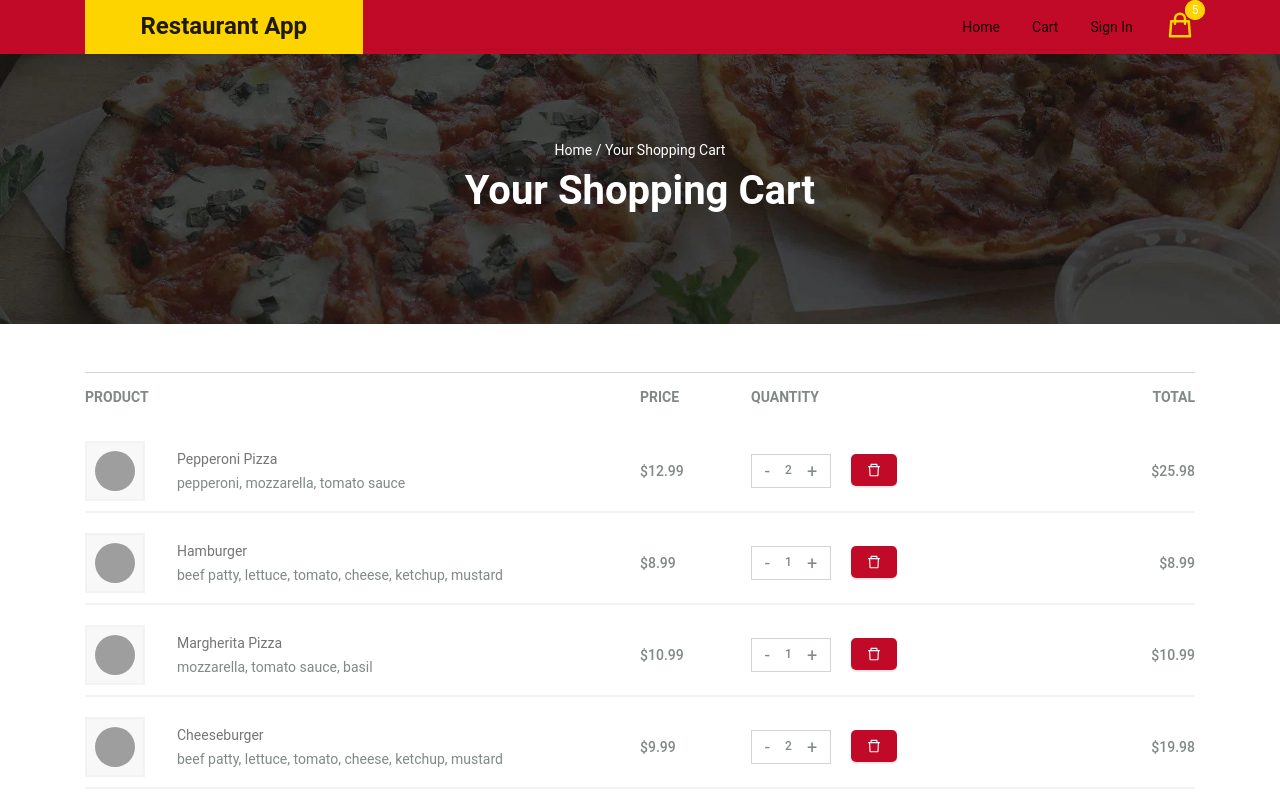
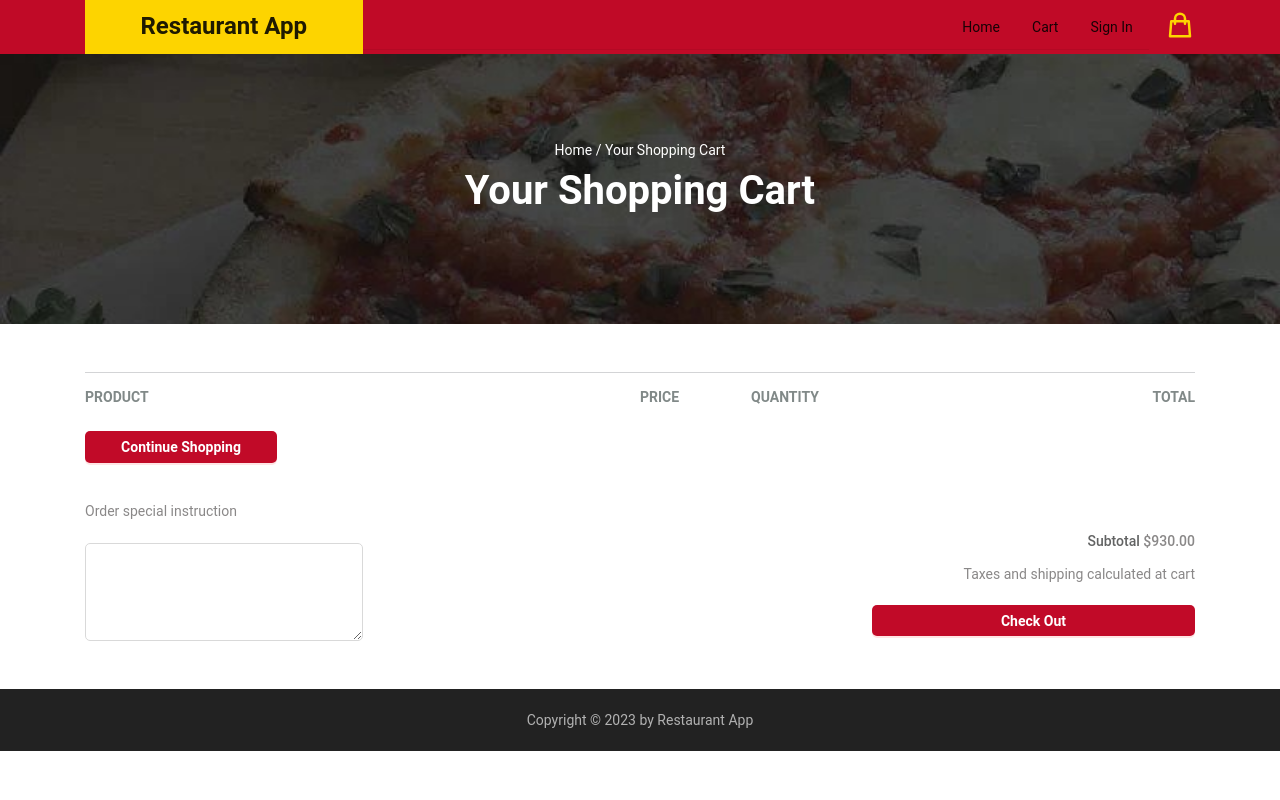
Before and after one commit to fuzail-afsar/restaurant-app, a React (Create React App) app: page /cart in a window 1280 px wide. Shown: the top 800 px of the page. Built offline with nearby package versions, Linux system fonts and the light colour scheme; grey boxes are pictures that could not be loaded.

Commit message:
products and add to cart functionality added

```diff
--- a/src/components/common/header/Header.js
+++ b/src/components/common/header/Header.js
@@ -3,6 +3,7 @@ import { Col, Row, theme, Typography, Menu, Badge } from "antd";
 import { Link, useNavigate } from "react-router-dom";
 import { HiOutlineShoppingBag } from "react-icons/hi";
 import "./Header.css";
+import { useSelector } from "react-redux";
 
 const headerMenu = [
   { label: "Home", key: "" },
@@ -12,6 +13,7 @@ const headerMenu = [
 const Header = () => {
   const { token } = theme.useToken();
   const navigate = useNavigate();
+  const cart = useSelector((state) => state.cart);
   return (
     <header style={{ background: token.colorPrimary }}>
       <Container>
@@ -46,7 +48,7 @@ const Header = () => {
             <Badge
               color={token.colorSuccess}
               style={{ borderColor: token.colorSuccess }}
-              count={5}
+              count={cart.length}
             >
               <HiOutlineShoppingBag
                 style={{ color: token.colorSuccess }}
--- a/src/components/pages/cart/Cart.js
+++ b/src/components/pages/cart/Cart.js
@@ -7,64 +7,84 @@ import "./Cart.css";
 import { InnerPageBanner } from "../../common/banner/inner-page-banner/InnerPageBanner";
 import { useNavigate } from "react-router";
 import Container from "../../common/container/Container";
+import { useDispatch, useSelector } from "react-redux";
+import {
+  deleteItem,
+  setItemQuantity,
+} from "../../../store/reducers/cartReducer";
 
-const PRODUCTS = [
-  {
-    id: 1,
-    title: "Pepperoni Pizza",
-    toppings: "pepperoni, mozzarella, tomato sauce",
-    price: 12.99,
-    quantity: 2,
-    totalPrice: 25.98,
-    imageUrl:
-      "https://images.unsplash.com/photo-1628840042765-356cda07504e?ixlib=rb-4.0.3&ixid=MnwxMjA3fDB8MHxzZWFyY2h8Mnx8UGVwcGVyb25pJTIwUGl6emF8ZW58MHx8MHx8&auto=format&fit=crop&w=500&q=60",
-  },
-  {
-    id: 2,
-    title: "Hamburger",
-    toppings: "beef patty, lettuce, tomato, cheese, ketchup, mustard",
-    price: 8.99,
-    quantity: 1,
-    totalPrice: 8.99,
-    imageUrl:
-      "https://images.unsplash.com/photo-1568901346375-23c9450c58cd?ixlib=rb-4.0.3&ixid=MnwxMjA3fDB8MHxzZWFyY2h8NHx8SGFtYnVyZ2VyfGVufDB8fDB8fA%3D%3D&auto=format&fit=crop&w=500&q=60",
-  },
-  {
-    id: 3,
-    title: "Margherita Pizza",
-    toppings: "mozzarella, tomato sauce, basil",
-    price: 10.99,
-    quantity: 1,
-    totalPrice: 10.99,
-    imageUrl:
-      "https://images.unsplash.com/photo-1564936281291-294551497d81?ixlib=rb-4.0.3&ixid=MnwxMjA3fDB8MHxzZWFyY2h8NXx8TWFyZ2hlcml0YSUyMFBpenphfGVufDB8fDB8fA%3D%3D&auto=format&fit=crop&w=500&q=60",
-  },
-  {
-    id: 4,
-    title: "Cheeseburger",
-    toppings: "beef patty, lettuce, tomato, cheese, ketchup, mustard",
-    price: 9.99,
-    quantity: 2,
-    totalPrice: 19.98,
-    imageUrl:
-      "https://images.unsplash.com/photo-1568901346375-23c9450c58cd?ixlib=rb-4.0.3&ixid=MnwxMjA3fDB8MHxzZWFyY2h8NXx8Y2hlZXNlYnVyZ2VyfGVufDB8fDB8fA%3D%3D&auto=format&fit=crop&w=500&q=60",
-  },
-  {
-    id: 5,
-    title: "Spaghetti Bolognese",
-    toppings: "spaghetti, beef bolognese sauce, parmesan cheese",
-    price: 14.99,
-    quantity: 1,
-    totalPrice: 14.99,
-    imageUrl:
-      "https://images.unsplash.com/photo-1622973536968-3ead9e780960?ixlib=rb-4.0.3&ixid=MnwxMjA3fDB8MHxzZWFyY2h8M3x8U3BhZ2hldHRpJTIwQm9sb2duZXNlfGVufDB8fDB8fA%3D%3D&auto=format&fit=crop&w=500&q=60",
-  },
-];
+// const PRODUCTS = [
+//   {
+//     id: 1,
+//     title: "Pepperoni Pizza",
+//     toppings: "pepperoni, mozzarella, tomato sauce",
+//     price: 12.99,
+//     quantity: 2,
+//     totalPrice: 25.98,
+//     imageUrl:
+//       "https://images.unsplash.com/photo-1628840042765-356cda07504e?ixlib=rb-4.0.3&ixid=MnwxMjA3fDB8MHxzZWFyY2h8Mnx8UGVwcGVyb25pJTIwUGl6emF8ZW58MHx8MHx8&auto=format&fit=crop&w=500&q=60",
+//   },
+//   {
+//     id: 2,
+//     title: "Hamburger",
+//     toppings: "beef patty, lettuce, tomato, cheese, ketchup, mustard",
+//     price: 8.99,
+//     quantity: 1,
+//     totalPrice: 8.99,
+//     imageUrl:
+//       "https://images.unsplash.com/photo-1568901346375-23c9450c58cd?ixlib=rb-4.0.3&ixid=MnwxMjA3fDB8MHxzZWFyY2h8NHx8SGFtYnVyZ2VyfGVufDB8fDB8fA%3D%3D&auto=format&fit=crop&w=500&q=60",
+//   },
+//   {
+//     id: 3,
+//     title: "Margherita Pizza",
+//     toppings: "mozzarella, tomato sauce, basil",
+//     price: 10.99,
+//     quantity: 1,
+//     totalPrice: 10.99,
+//     imageUrl:
+//       "https://images.unsplash.com/photo-1564936281291-294551497d81?ixlib=rb-4.0.3&ixid=MnwxMjA3fDB8MHxzZWFyY2h8NXx8TWFyZ2hlcml0YSUyMFBpenphfGVufDB8fDB8fA%3D%3D&auto=format&fit=crop&w=500&q=60",
+//   },
+//   {
+//     id: 4,
+//     title: "Cheeseburger",
+//     toppings: "beef patty, lettuce, tomato, cheese, ketchup, mustard",
+//     price: 9.99,
+//     quantity: 2,
+//     totalPrice: 19.98,
+//     imageUrl:
+//       "https://images.unsplash.com/photo-1568901346375-23c9450c58cd?ixlib=rb-4.0.3&ixid=MnwxMjA3fDB8MHxzZWFyY2h8NXx8Y2hlZXNlYnVyZ2VyfGVufDB8fDB8fA%3D%3D&auto=format&fit=crop&w=500&q=60",
+//   },
+//   {
+//     id: 5,
+//     title: "Spaghetti Bolognese",
+//     toppings: "spaghetti, beef bolognese sauce, parmesan cheese",
+//     price: 14.99,
+//     quantity: 1,
+//     totalPrice: 14.99,
+//     imageUrl:
+//       "https://images.unsplash.com/photo-1622973536968-3ead9e780960?ixlib=rb-4.0.3&ixid=MnwxMjA3fDB8MHxzZWFyY2h8M3x8U3BhZ2hldHRpJTIwQm9sb2duZXNlfGVufDB8fDB8fA%3D%3D&auto=format&fit=crop&w=500&q=60",
+//   },
+// ];
 
 const Cart = () => {
   const navigate = useNavigate();
+  const cart = useSelector((state) => state.cart);
+  const dispatch = useDispatch();
+
   const checkoutClickHandler = () => navigate("/checkout");
   const continueShoppingClickHandler = () => navigate("/");
+
+  const cartItemMinusClickHandler = (id) => {
+    dispatch(setItemQuantity({ id, mode: "remove" }));
+  };
+
+  const cartItemPlusClickHandler = (id) => {
+    dispatch(setItemQuantity({ id, mode: "add" }));
+  };
+
+  const deleteItemClickHandler = (id) => {
+    dispatch(deleteItem(id));
+  };
 
   return (
     <>
@@ -76,9 +96,23 @@ const Cart = () => {
               <TitleBar />
 
               <div className="products">
-                {PRODUCTS.map((product) => (
-                  <Product {...product} key={product.id} />
-                ))}
+                {cart.map(
+                  ({ id, title, description, thumbnail, price, quantity }) => (
+                    <Product
+                      key={id}
+                      id={id}
+                      title={title}
+                      toppings={description}
+                      price={price}
+                      quantity={quantity}
+                      totalPrice={price}
+                      imageUrl={thumbnail}
+                      onItemMinusClick={cartItemMinusClickHandler}
+                      onItemPlusClick={cartItemPlusClickHandler}
+                      onDeleteItemClick={deleteItemClickHandler}
+                    />
+                  )
+                )}
               </div>
 
               <div className="actions">
--- a/src/components/pages/cart/Product.js
+++ b/src/components/pages/cart/Product.js
@@ -9,8 +9,10 @@ const Product = ({
   toppings,
   price,
   quantity,
-  totalPrice,
   imageUrl,
+  onItemMinusClick,
+  onItemPlusClick,
+  onDeleteItemClick,
 }) => {
   return (
     <div className="product">
@@ -29,17 +31,21 @@ const Product = ({
 
       <div className="product__quantity">
         <div className="product__quantity__actions">
-          <button>-</button>
+          <button onClick={() => onItemMinusClick(id)}>-</button>
           {quantity}
-          <button>+</button>
+          <button onClick={() => onItemPlusClick(id)}>+</button>
         </div>
 
-        <Button type="primary" className="delete-btn">
+        <Button
+          type="primary"
+          onClick={() => onDeleteItemClick(id)}
+          className="delete-btn"
+        >
           <DeleteOutlined />
         </Button>
       </div>
 
-      <div className="product__total-price">${totalPrice}</div>
+      <div className="product__total-price">${quantity * price}</div>
     </div>
   );
 };
--- a/src/components/pages/home/ProductGrid/ProductCard.jsx
+++ /dev/null
@@ -1,37 +0,0 @@
-import { Card, Rate, theme, Typography } from "antd";
-import Meta from "antd/es/card/Meta";
-import React from "react";
-
-const ProductCard = ({ title, imageUrl, price, toppings, unit = "$" }) => {
-  const { Text } = Typography;
-  const { token } = theme.useToken();
-  return (
-    <Card
-      bordered={false}
-      bodyStyle={{
-        paddingLeft: 0,
-        paddingRight: 0,
-        boxShadow: "none",
-      }}
-      style={{
-        boxShadow: "none",
-      }}
-      cover={
-        <img
-          style={{ height: 270, objectFit: "cover" }}
-          alt={title}
-          src={imageUrl}
-        />
-      }
-    >
-      <Rate style={{ fontSize: 13 }} />
-      <Meta title={title} description={toppings} />
-      <Text style={{ color: token.colorPrimary, fontWeight: "bold" }}>
-        {unit}
-        {price}
-      </Text>
-    </Card>
-  );
-};
-
-export default ProductCard;
--- /dev/null
+++ b/src/components/pages/home/ProductGrid/ProductCard/ProductCard.css
@@ -0,0 +1,37 @@
+.product-card-item {
+  box-shadow: none !important;
+}
+.product-card-item .ant-card-body {
+  padding-left: 0;
+  padding-right: 0;
+  box-shadow: none;
+  min-height: 250px;
+  display: flex;
+  flex-direction: column;
+  justify-content: space-between;
+}
+
+.product-card-item .ant-card-body:before,
+.product-card-item .ant-card-body:after {
+  display: none;
+}
+
+.product-card-item img {
+  height: 270px;
+  object-fit: cover;
+}
+
+.product-card-item .ant-card-body .ant-rate {
+  font-size: 13px;
+  margin-bottom: 5px;
+}
+
+.product-card-item .ant-card-body .action {
+  display: flex;
+  justify-content: space-between;
+  align-items: center;
+}
+
+.product-card-item .ant-card-body .action span {
+  font-weight: bold;
+}
--- /dev/null
+++ b/src/components/pages/home/ProductGrid/ProductCard/ProductCard.jsx
@@ -0,0 +1,42 @@
+import Meta from "antd/es/card/Meta";
+import { Button, Card, Rate, theme, Typography } from "antd";
+import "./ProductCard.css";
+
+const ProductCard = ({
+  id,
+  title,
+  imageUrl,
+  price,
+  toppings,
+  rate,
+  unit = "$",
+  loading,
+  onAddToCartClick,
+}) => {
+  const { Text } = Typography;
+  const { token } = theme.useToken();
+  return (
+    <Card
+      className="product-card-item"
+      bordered={false}
+      cover={<img alt={title} src={imageUrl} />}
+      loading={loading}
+    >
+      <div>
+        <Rate disabled defaultValue={rate} />
+        <Meta title={title} description={toppings} />
+      </div>
+      <div className="action">
+        <Button type="primary" onClick={() => onAddToCartClick(id)}>
+          Add to cart
+        </Button>
+        <Text style={{ color: token.colorPrimary }}>
+          {unit}
+          {price}
+        </Text>
+      </div>
+    </Card>
+  );
+};
+
+export default ProductCard;
--- a/src/components/pages/home/ProductGrid/ProductGrid.jsx
+++ b/src/components/pages/home/ProductGrid/ProductGrid.jsx
@@ -1,78 +1,81 @@
 import "./ProductGrid.css";
-import { Col, Row, Typography } from "antd";
+import { Col, Result, Row, Spin, Typography } from "antd";
 import Container from "../../../common/container/Container";
-import ProductCard from "./ProductCard";
-
-const PRODUCTS = [
-  {
-    id: 1,
-    title: "Pepperoni Pizza",
-    toppings: "pepperoni, mozzarella, tomato sauce",
-    price: 12.99,
-    quantity: 2,
-    totalPrice: 25.98,
-    imageUrl:
-      "https://images.unsplash.com/photo-1628840042765-356cda07504e?ixlib=rb-4.0.3&ixid=MnwxMjA3fDB8MHxzZWFyY2h8Mnx8UGVwcGVyb25pJTIwUGl6emF8ZW58MHx8MHx8&auto=format&fit=crop&w=500&q=60",
-  },
-  {
-    id: 2,
-    title: "Hamburger",
-    toppings: "beef patty, lettuce, tomato, cheese, ketchup, mustard",
-    price: 8.99,
-    quantity: 1,
-    totalPrice: 8.99,
-    imageUrl:
-      "https://images.unsplash.com/photo-1568901346375-23c9450c58cd?ixlib=rb-4.0.3&ixid=MnwxMjA3fDB8MHxzZWFyY2h8NHx8SGFtYnVyZ2VyfGVufDB8fDB8fA%3D%3D&auto=format&fit=crop&w=500&q=60",
-  },
-  {
-    id: 3,
-    title: "Margherita Pizza",
-    toppings: "mozzarella, tomato sauce, basil",
-    price: 10.99,
-    quantity: 1,
-    totalPrice: 10.99,
-    imageUrl:
-      "https://images.unsplash.com/photo-1564936281291-294551497d81?ixlib=rb-4.0.3&ixid=MnwxMjA3fDB8MHxzZWFyY2h8NXx8TWFyZ2hlcml0YSUyMFBpenphfGVufDB8fDB8fA%3D%3D&auto=format&fit=crop&w=500&q=60",
-  },
-  {
-    id: 4,
-    title: "Cheeseburger",
-    toppings: "beef patty, lettuce, tomato, cheese, ketchup, mustard",
-    price: 9.99,
-    quantity: 2,
-    totalPrice: 19.98,
-    imageUrl:
-      "https://images.unsplash.com/photo-1568901346375-23c9450c58cd?ixlib=rb-4.0.3&ixid=MnwxMjA3fDB8MHxzZWFyY2h8NXx8Y2hlZXNlYnVyZ2VyfGVufDB8fDB8fA%3D%3D&auto=format&fit=crop&w=500&q=60",
-  },
-  {
-    id: 5,
-    title: "Spaghetti Bolognese",
-    toppings: "spaghetti, beef bolognese sauce, parmesan cheese",
-    price: 14.99,
-    quantity: 1,
-    totalPrice: 14.99,
-    imageUrl:
-      "https://images.unsplash.com/photo-1622973536968-3ead9e780960?ixlib=rb-4.0.3&ixid=MnwxMjA3fDB8MHxzZWFyY2h8M3x8U3BhZ2hldHRpJTIwQm9sb2duZXNlfGVufDB8fDB8fA%3D%3D&auto=format&fit=crop&w=500&q=60",
-  },
-];
+import ProductCard from "./ProductCard/ProductCard";
+import { useEffect, useState } from "react";
+import dummyJson from "../../../../api/dummyJson";
+import { useDispatch } from "react-redux";
+import { addItem } from "../../../../store/reducers/cartReducer";
 
 const ProductGrid = () => {
+  const [products, setProducts] = useState([]);
+  const [isLoading, setIsLoading] = useState(true);
+  const [error, setError] = useState(false);
+  const dispatch = useDispatch();
+
+  const getProducts = async () => {
+    try {
+      setIsLoading(true);
+      const { data } = await dummyJson("products");
+      setProducts(data.products);
+    } catch (error) {
+      setError(error.message);
+    } finally {
+      setIsLoading(false);
+    }
+  };
+
+  useEffect(() => {
+    (async () => {
+      await getProducts();
+    })();
+  }, []);
+
   const { Title } = Typography;
+
+  const cartClickHandler = (id) => {
+    const product = products.find((product) => product.id === id);
+    if (product) {
+      dispatch(addItem(product));
+    }
+  };
+
+  const getJsx = () => {
+    if (products && products.length) {
+      return (
+        <Row gutter={[20, 30]}>
+          {products.map(
+            ({ id, title, description, thumbnail, price, rating }) => (
+              <Col xs={24} sm={12} md={8} lg={6} key={id}>
+                <ProductCard
+                  id={id}
+                  title={title}
+                  imageUrl={thumbnail}
+                  price={price}
+                  toppings={description}
+                  rate={rating}
+                  loading={isLoading}
+                  onAddToCartClick={cartClickHandler}
+                />
+              </Col>
+            )
+          )}
+        </Row>
+      );
+    } else {
+      return <Result status="warning" title={error} />;
+    }
+  };
+
   return (
     <Container>
-      <Row>
+      <Row justify="center">
         <Col span={24}>
           <Title level={2}>Products</Title>
         </Col>
-        <Col span={24}>
-          <Row gutter={20}>
-            {PRODUCTS.map(items => (
-              <Col xs={24} sm={12} md={8} lg={6} key={items.id}>
-                <ProductCard {...items} />
-              </Col>
-            ))}
-          </Row>
-        </Col>
+        <Spin spinning={isLoading}>
+          <Col span={24}>{getJsx()}</Col>
+        </Spin>
       </Row>
     </Container>
   );
--- a/src/store/index.js
+++ b/src/store/index.js
@@ -1,11 +1,13 @@
 import { configureStore } from "@reduxjs/toolkit";
 import authReducer from "./reducers/authReducer";
+import cartReducer from "./reducers/cartReducer";
 
 const store = configureStore({
   reducer: {
     auth: authReducer,
+    cart: cartReducer,
   },
-  middleware: getDefaultMiddleware =>
+  middleware: (getDefaultMiddleware) =>
     getDefaultMiddleware({
       serializableCheck: false,
     }),
--- /dev/null
+++ b/src/store/reducers/cartReducer.js
@@ -0,0 +1,47 @@
+import { createSlice } from "@reduxjs/toolkit";
+
+const verifyId = (cartItem, id) => cartItem.id === id;
+
+const initialState = [];
+
+export const cartSlice = createSlice({
+  name: "cart",
+  initialState,
+  reducers: {
+    addItem: (state, action) => {
+      const { id } = action.payload;
+      const addedCartItem = state.find((item) => verifyId(item, id));
+      if (addedCartItem) {
+        addedCartItem.quantity = addedCartItem.quantity + 1;
+      } else {
+        action.payload.quantity = 1;
+        state.push(action.payload);
+      }
+    },
+    deleteItem: (state, action) => {
+      const { id } = action.payload;
+      const itemIndex = state.find((item, index) => {
+        if (verifyId(item, id)) {
+          return index;
+        }
+        return undefined;
+      });
+      state.splice(itemIndex, 1);
+    },
+    setItemQuantity: (state, action) => {
+      const { id, mode } = action.payload;
+      const addedCartItem = state.find((item) => verifyId(item, id));
+      if (addedCartItem) {
+        if (mode === "add") {
+          addedCartItem.quantity = addedCartItem.quantity + 1;
+        } else if (mode === "remove") {
+          if (addedCartItem.quantity > 1) {
+            addedCartItem.quantity = addedCartItem.quantity - 1;
+          }
+        }
+      }
+    },
+  },
+});
+export const { addItem, deleteItem, setItemQuantity } = cartSlice.actions;
+export default cartSlice.reducer;
```
